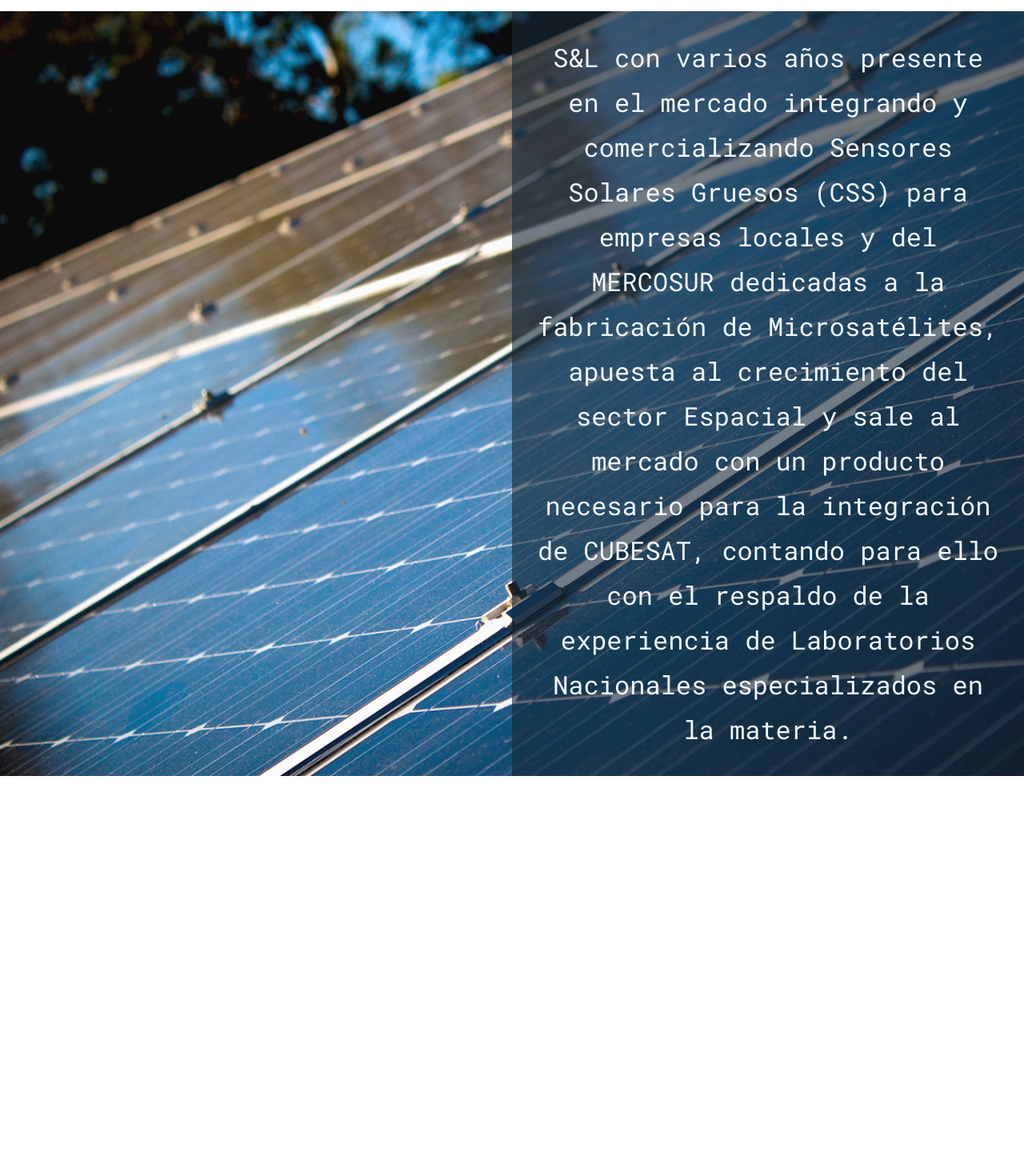
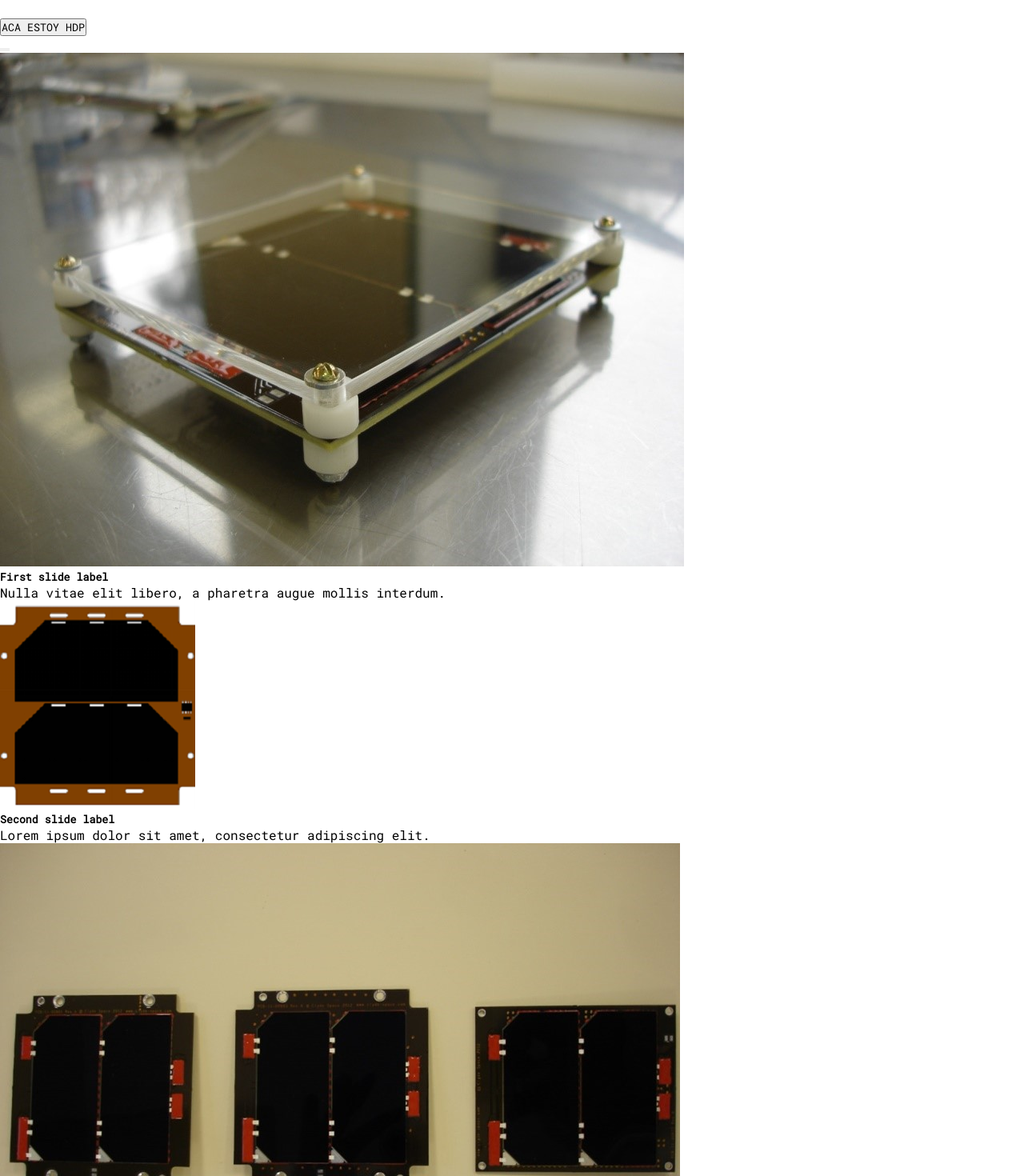
Before and after one commit to fabriziodisanto/cubesat, a React (Create React App) app: page /panelessolares in a window 1280 px wide. Before the commit this address led to /nosotros. Shown: the part 98-1568 px from the top of the page at 80% size. Before the commit the page ends 1068 px from the top, so only its background shows below. Built offline with nearby package versions, Linux system fonts and the light colour scheme.

Commit message:
matar a alguien

```diff
--- a/package.json
+++ b/package.json
@@ -9,7 +9,9 @@
     "@testing-library/jest-dom": "^5.17.0",
     "@testing-library/react": "^13.4.0",
     "@testing-library/user-event": "^13.5.0",
+    "bootstrap": "  5.3.1",
     "react": "^18.2.0",
+    "react-bootstrap": "^2.8.0",
     "react-dom": "^18.2.0",
     "react-router-dom": "^6.14.2",
     "react-scripts": "5.0.1",
--- a/src/App.css
+++ b/src/App.css
@@ -6,12 +6,18 @@
 
 }
 
+.App{
+  display: flex;
+  flex-direction: column;
+}
+
 
 header{
   display: flex;
   align-items: center;
   justify-content: space-between;
   padding: 2rem;
+  height: 15vh;
 }
 
 h1{
@@ -29,7 +35,7 @@
 }
 
 .aboutus{
-
+  height: 85vh;
   background-image: url("/src/img/solarpanel.jpg");
   background-repeat:no-repeat;
   background-size: cover;
@@ -38,36 +44,58 @@
 
 
 }
-.panel{
-  font-size:xx-large;
-  display: flex;
-  width: 50%;
-  align-items: center;
-  justify-content: center;
-  padding: 1.5rem;
-
-}
-
 
 
 .aboutusdescription{
   display: flex;
   align-items: center;
   justify-content: center;
+  font-size: x-large;
   text-align: center;
   padding: 30px;
-  line-height: 3.5rem;
-  font-family: 'Roboto Mono', monospace;
-  font-size: xx-large;
   color: aliceblue;
   background-color: rgba(22, 41, 56, 0.6);
   width: 50%;
-  min-height: 100vh;
 
 }
 .contacto{
   font-size: xx-large;
   text-align: center;
-  padding: 10rem;
+  padding: 2rem;
+  height: 85vh;
   line-height: 5rem;
 }
+
+
+.content {
+  display: flex;
+  flex-wrap: wrap;
+  justify-content: space-between;
+  align-items: center;
+  width: 80%;
+}
+
+.cardcontainer{
+  position: relative;
+  display: block;
+  width: 100%
+
+}
+
+.cardcontainer >img{
+  height: 75%;
+}
+
+.cardtext{
+  position:absolute;
+  bottom: 0;
+  right: 0;
+  color: white;
+  background-color: rgb(22, 86, 135);
+  width: 80%;
+  padding: 15px;
+}
+
+.cardsection{
+  display: flex;
+}
--- /dev/null
+++ b/src/components/card.js
@@ -0,0 +1,14 @@
+export default function Card({title,description,src}){
+
+    return(
+
+        <div className="cardcontainer">
+            <img src={src}/>
+            <div className="cardtext">
+                <h4>{title}</h4>
+                <p>{description}</p>
+            </div>
+        </div>
+    )
+
+}
--- a/src/components/navbar.js
+++ b/src/components/navbar.js
@@ -10,13 +10,7 @@
     const navigate = useNavigate();
     const [value, setValue] = useState('one');
 
-    const handleInitialRedirect = () => {
-        navigate('/nosotros');
-    };
 
-    React.useEffect(() => {
-        handleInitialRedirect();
-    }, [handleInitialRedirect]);
 
     const handleChange = (event, newValue) => {
         setValue(newValue);
@@ -28,7 +22,6 @@
     };
 
     return (
-        <div>
             <header>
                 <h1>
                     <a style={linkStyle} href="/nosotros">S&L CUBESAT</a>
@@ -47,6 +40,5 @@
                     </Tabs>
                 </Box>
             </header>
-        </div>
     );
 }
--- a/src/pages/contacto.js
+++ b/src/pages/contacto.js
@@ -1,9 +1,10 @@
 import React from 'react';
+import img from "../img/img4.jpg"
 
 export default function Contact() {
   return (
     <section className="contacto">
-      <img src="/src/img/img2.png" alt="logo" />
+      <img src={img} alt="logo" />
       <p>SOLUCIONES & LOGISTICA</p>
       <p>Mail:<a href="mailto:solylog@gmail.com">solylog@gmail.com</a></p>
       <p>Cel:<a href="tel:1144407032">(11)4440-7032</a></p>
--- a/src/pages/panelessolares.js
+++ b/src/pages/panelessolares.js
@@ -1,15 +1,54 @@
+import Card from "../components/card";
+import img1 from '../img/img1.jpg'
+import img2 from '../img/img2.png'
+import img3 from '../img/im3.jpg'
+import { Carousel } from "react-bootstrap";
 
 
 export default function PanelesSolares() {
+
     return (
-        <section className="paneles">
-            <h1 className="innertitles">PANELES SOLARES</h1>
-
-            <p className="panel">
-                Los paneles que ofrecemos son integrados en laboratorios de nuestro país donde se fabricaron todos los paneles solares acoplados a los satélites construidos en la República Argentina, bajo estricto cumplimiento de todos los ensayos de aceptación y calificación de las Normas Vigentes. La integración de las celdas a los paneles se realiza con los mismos procedimientos aprobados por los organismos internacionales, con realización de ciclados térmicos en vacío y en atmósfera controlada. Además, a cada panel se le realiza los informes de Aislamiento de continuidad entre celdas y sustrato y verificaciones de funcionamiento, Flash e inspecciones visuales de las celdas solares.
-            </p>
+        <div>
+        <button className="btn btn-primary">ACA ESTOY HDP</button>
+        <Carousel data-bs-theme="dark">
+            <Carousel.Item>
+                <img
+                    className="d-block w-100"
+                    src={img1}
+                    alt="First slide"
+                />
+                <Carousel.Caption>
+                    <h5>First slide label</h5>
+                    <p>Nulla vitae elit libero, a pharetra augue mollis interdum.</p>
+                </Carousel.Caption>
+            </Carousel.Item>
+            <Carousel.Item>
+                <img
+                    className="d-block w-100"
+                    src={img2}
+                    alt="Second slide"
+                />
+                <Carousel.Caption>
+                    <h5>Second slide label</h5>
+                    <p>Lorem ipsum dolor sit amet, consectetur adipiscing elit.</p>
+                </Carousel.Caption>
+            </Carousel.Item>
+            <Carousel.Item>
+                <img
+                    className="d-block w-100"
+                    src={img3}
+                    alt="Third slide"
+                />
+                <Carousel.Caption>
+                    <h5>Third slide label</h5>
+                    <p>
+                        Praesent commodo cursus magna, vel scelerisque nisl consectetur.
+                    </p>
+                </Carousel.Caption>
+            </Carousel.Item>
+        </Carousel>
+        </div>
+    )
 
 
-        </section>
-    );
 }
```
Also changed, not shown: 1 other file (tests, documents, lock files or other folders).
